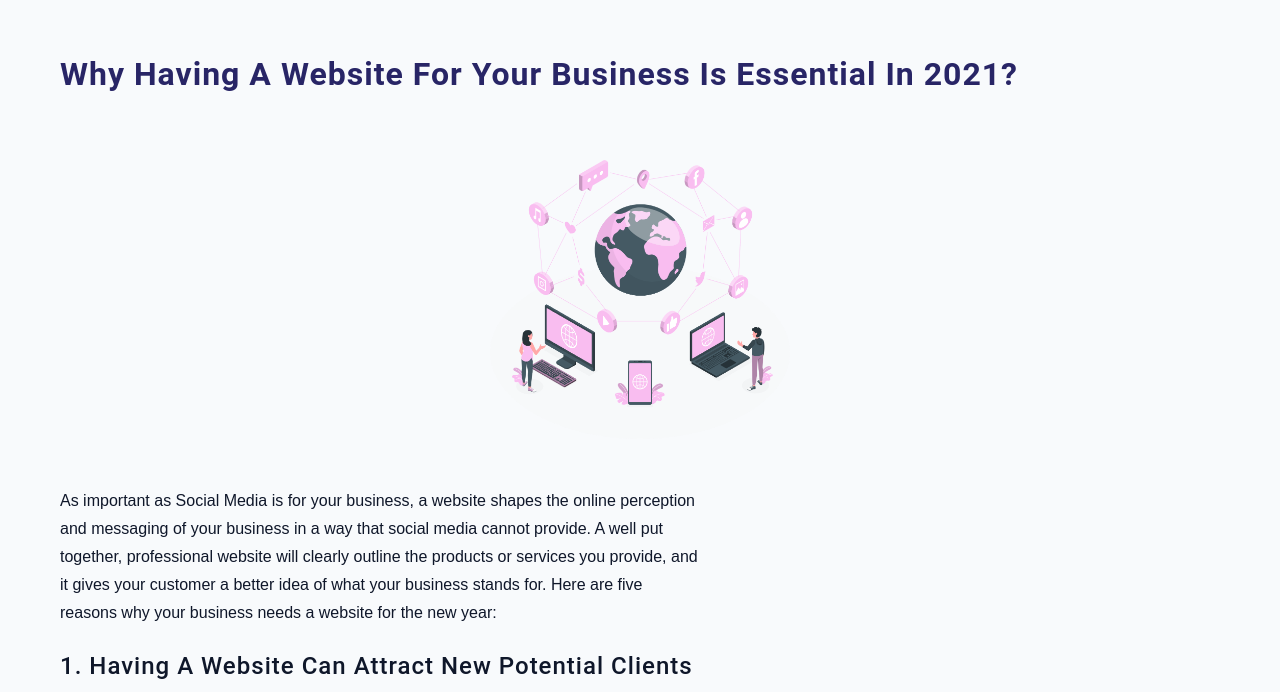
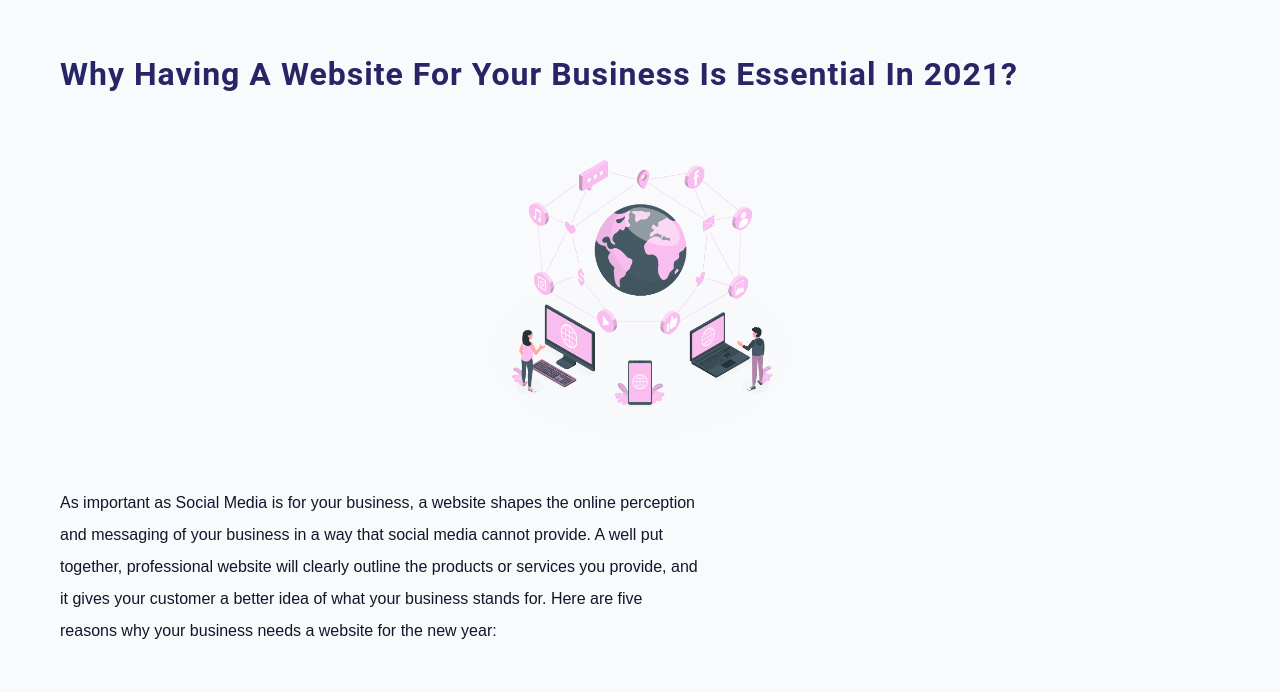
Before and after one commit to kola192/guide-lines, a plain HTML site: page index.html in a window 1280 px wide. Shown: the part 84-776 px from the top of the page. Drawn offline with Linux system fonts and the light colour scheme.

Commit message:
typography

```diff
--- a/css/index.css
+++ b/css/index.css
@@ -273,7 +273,8 @@ main {
 }
 
 .text {
-  /* line-height: 1.7em; */
+  line-height: 2em;
+  margin: 2rem 0 3rem;
 }
 
 .container {
```
